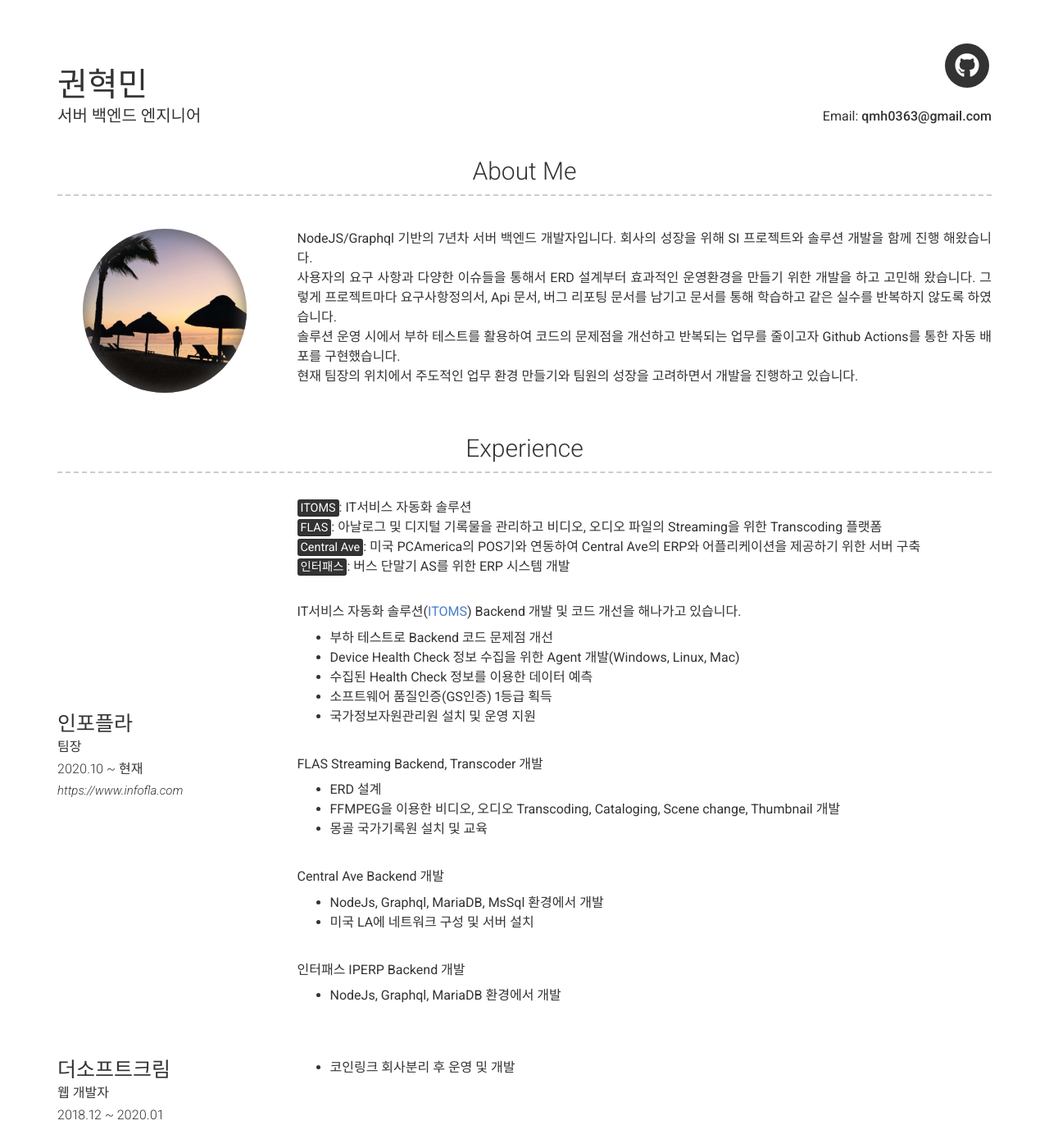
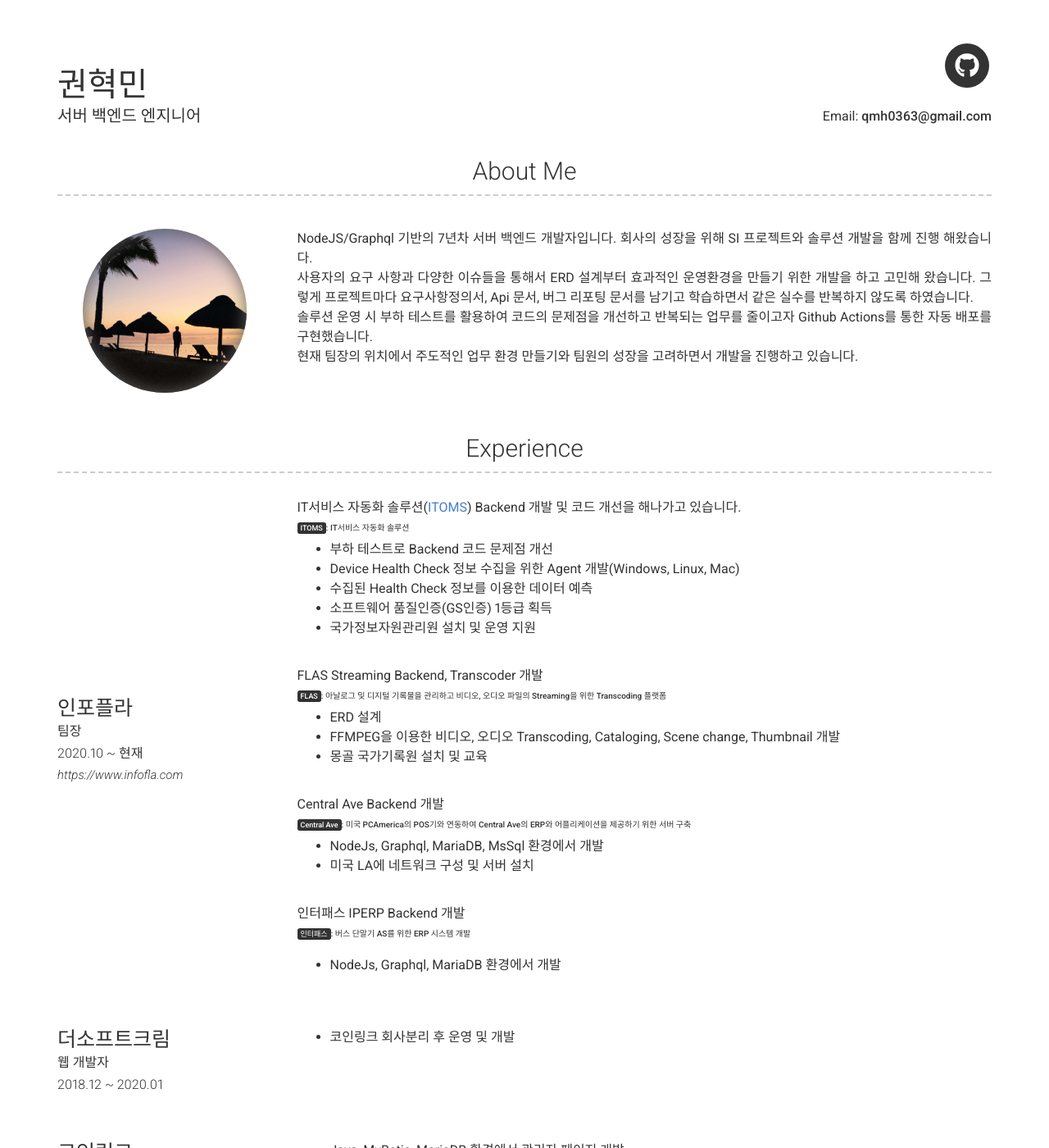
Before and after one commit to kwon-hm/kwon-hm.github.io, a Jekyll site: the page built from index.md, in a window 1280 px wide and 1400 px high. Shown: the whole window at 82% size. Built offline with Jekyll 4.4.1, drawn with Linux system fonts in a browser that asks for light colours; nearby versions of some CDN libraries; some of the changed text lies outside the part shown.

Commit message:
업로드

```diff
--- a/_config.yml
+++ b/_config.yml
@@ -57,8 +57,8 @@ about_profile_image: images/profile.jpeg
 about_content: | # this will include new lines to allow paragraphs
   NodeJS/Graphql 기반의 7년차 서버 백엔드 개발자입니다. 회사의 성장을 위해 SI 프로젝트와 솔루션 개발을 함께 진행 해왔습니다.<br>
   사용자의 요구 사항과 다양한 이슈들을 통해서 ERD 설계부터 효과적인 운영환경을 만들기 위한 개발을 하고 고민해 왔습니다.
-  그렇게 프로젝트마다 요구사항정의서, Api 문서, 버그 리포팅 문서를 남기고 문서를 통해 학습하고 같은 실수를 반복하지 않도록 하였습니다.<br>
-  솔루션 운영 시에서 부하 테스트를 활용하여 코드의 문제점을 개선하고 반복되는 업무를 줄이고자 Github Actions를 통한 자동 배포를 구현했습니다.<br>
+  그렇게 프로젝트마다 요구사항정의서, Api 문서, 버그 리포팅 문서를 남기고 학습하면서 같은 실수를 반복하지 않도록 하였습니다.<br>
+  솔루션 운영 시 부하 테스트를 활용하여 코드의 문제점을 개선하고 반복되는 업무를 줄이고자 Github Actions를 통한 자동 배포를 구현했습니다.<br>
   현재 팀장의 위치에서 주도적인 업무 환경 만들기와 팀원의 성장을 고려하면서 개발을 진행하고 있습니다.<br>
 
 content:
@@ -80,12 +80,8 @@ content:
         #     url: Link to project (eg. sproogen.github.io/modern-resume-theme)(optional)
         # quote: >
         description: | # this will include new lines to allow paragraphs
-          <mark>ITOMS</mark>: IT서비스 자동화 솔루션 <br>
-          <mark>FLAS</mark>: 아날로그 및 디지털 기록물을 관리하고 비디오, 오디오 파일의 Streaming을 위한 Transcoding 플랫폼 <br>
-          <mark>Central Ave</mark>: 미국 PCAmerica의 POS기와 연동하여 Central Ave의 ERP와 어플리케이션을 제공하기 위한 서버 구축 <br>
-          <mark>인터패스</mark>: 버스 단말기 AS를 위한 ERP 시스템 개발 <br><br>
-
           IT서비스 자동화 솔루션([ITOMS](https://itoms.infofla.com)) Backend 개발 및 코드 개선을 해나가고 있습니다. <br>
+          ###### <mark>ITOMS</mark>: IT서비스 자동화 솔루션 <br>
             - 부하 테스트로 Backend 코드 문제점 개선
             - Device Health Check 정보 수집을 위한 Agent 개발(Windows, Linux, Mac)
             - 수집된 Health Check 정보를 이용한 데이터 예측
@@ -93,15 +89,18 @@ content:
             - 국가정보자원관리원 설치 및 운영 지원 <br><br>
 
           FLAS Streaming Backend, Transcoder 개발 <br>
+          ###### <mark>FLAS</mark>: 아날로그 및 디지털 기록물을 관리하고 비디오, 오디오 파일의 Streaming을 위한 Transcoding 플랫폼 <br>
             - ERD 설계
             - FFMPEG을 이용한 비디오, 오디오 Transcoding, Cataloging, Scene change, Thumbnail 개발
             - 몽골 국가기록원 설치 및 교육<br><br>
 
           Central Ave Backend 개발 <br>
+          ###### <mark>Central Ave</mark>: 미국 PCAmerica의 POS기와 연동하여 Central Ave의 ERP와 어플리케이션을 제공하기 위한 서버 구축 <br>
             - NodeJs, Graphql, MariaDB, MsSql 환경에서 개발
             - 미국 LA에 네트워크 구성 및 서버 설치 <br><br>
 
           인터패스 IPERP Backend 개발 <br>
+          ###### <mark>인터패스</mark>: 버스 단말기 AS를 위한 ERP 시스템 개발 <br><br>
             - NodeJs, Graphql, MariaDB 환경에서 개발 <br><br>
 
       - layout: left
@@ -157,7 +156,8 @@ content:
         description: |
           - NodeJS, Python, Java
           - Graphql, NestJS, Spring Boot
-          - easygraphql-load-tester, Jest, TypeORM
+          - easygraphql-load-tester, Jest
+          - TypeORM
           - Github, Gitlab
           - Visual Studio Code
 
```
